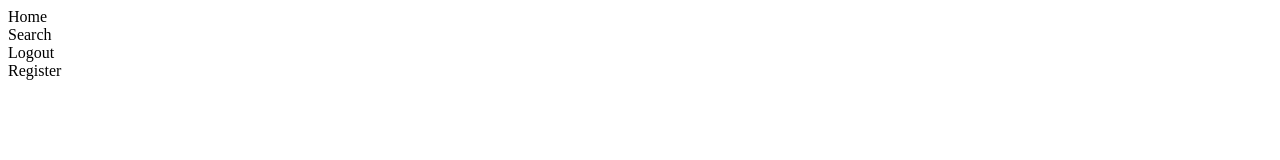
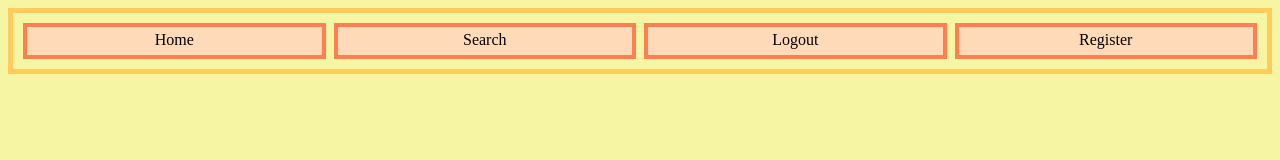
Before and after one commit to janvisg/flexbox-practice, a plain HTML site: page practice-2/index.html in a window 1280 px wide. Drawn offline with Linux system fonts and the light colour scheme.

```diff
--- a/practice-2/index.css
+++ b/practice-2/index.css
@@ -6,7 +6,9 @@ body{
     display:flex;
     flex-direction: row;
     padding: 10px;
-    gap:5px;
+    /*justify-content: space-around;*/
+    gap: 8px;
+
 }
 div{
     background-color: peachpuff;
@@ -16,7 +18,7 @@ div{
     text-align: center;
     color: black;
     height: 20px;
-    width: 40px;
+    width: 50px;
 
     flex: 1 1 auto;
 
--- a/practice-2/index.html
+++ b/practice-2/index.html
@@ -3,7 +3,7 @@
   <head>
     <meta charset="UTF-8">
     <title>Flexbox Practice-2</title>
-    <link rel="stylesheet" href="basic.css">
+    <link rel="stylesheet" href="index.css">
 
   </head>
 
```
